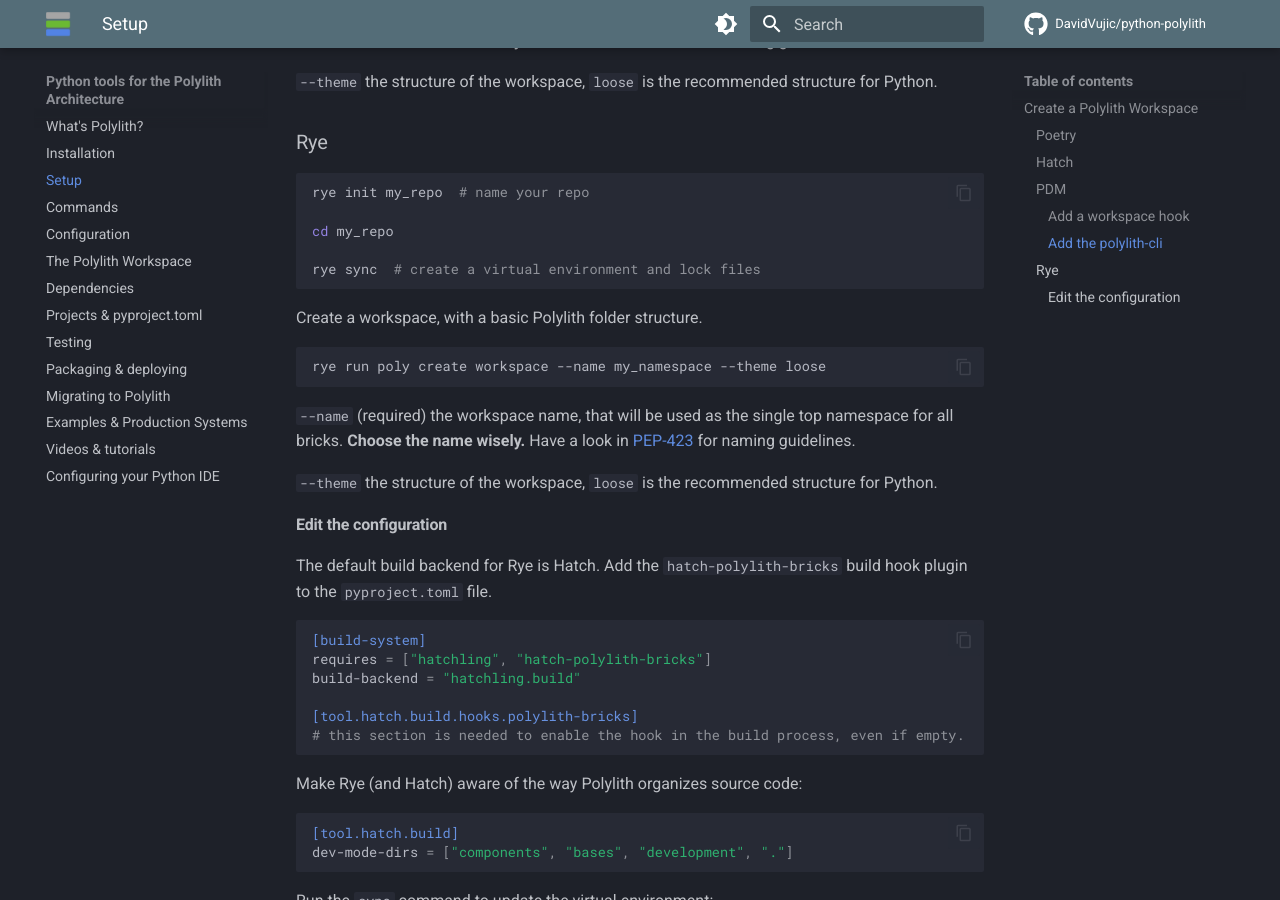
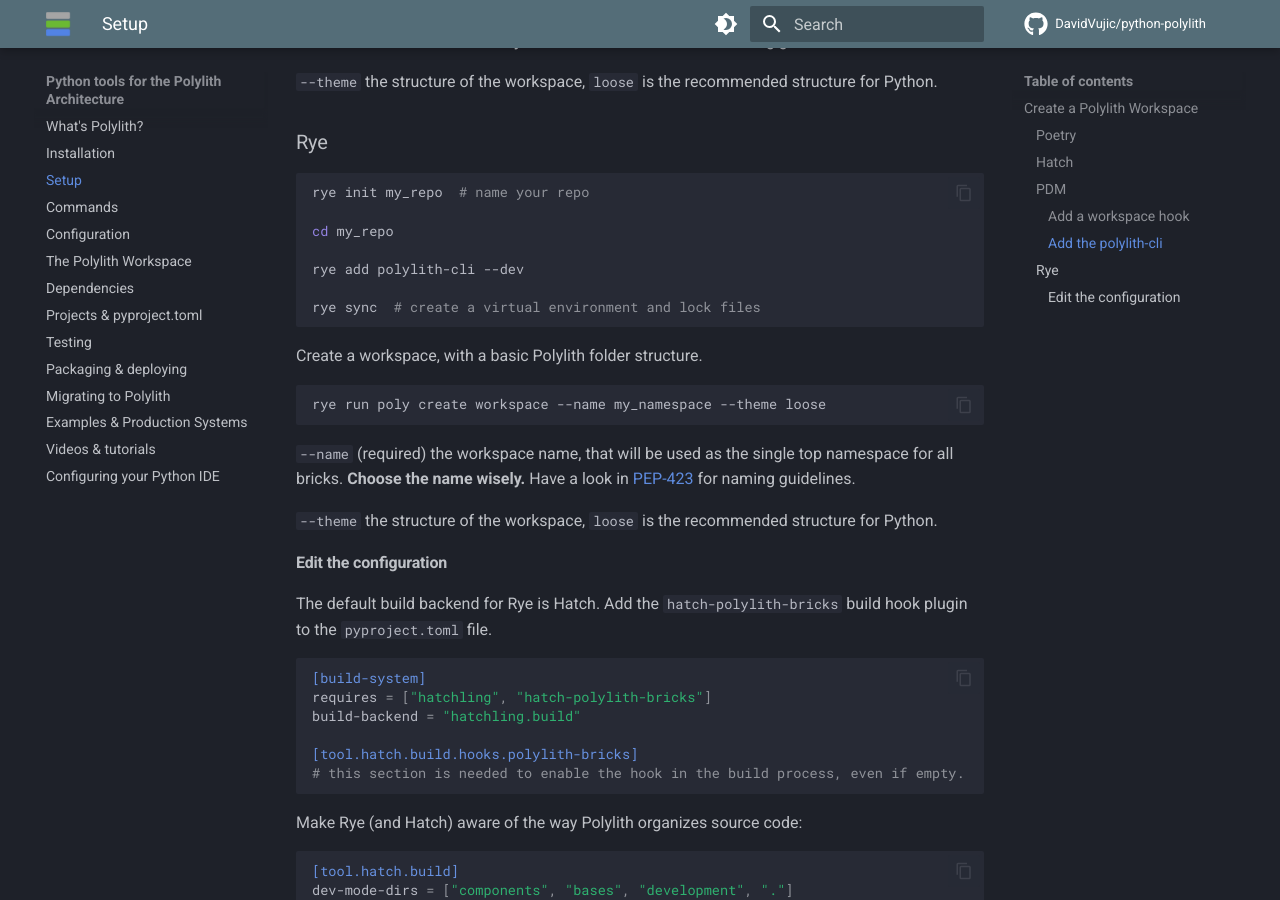
Before and after one commit to DavidVujic/python-polylith-docs, an MkDocs documentation site: the page built from docs/setup.md, in a window 1280 px wide and 900 px high, scrolled down 2630 px. Built offline with MkDocs 1.6.1 and Material for MkDocs 9.7.7, drawn with Linux system fonts in a browser that asks for light colours; comment, search, counter and statistics services are not loaded.

Commit message:
fix(rye): add missing rye instruction about adding the polylith-cli

````diff
--- a/docs/setup.md
+++ b/docs/setup.md
@@ -132,6 +132,8 @@
 
 cd my_repo
 
+rye add polylith-cli --dev
+
 rye sync  # create a virtual environment and lock files
 ```
 
````
